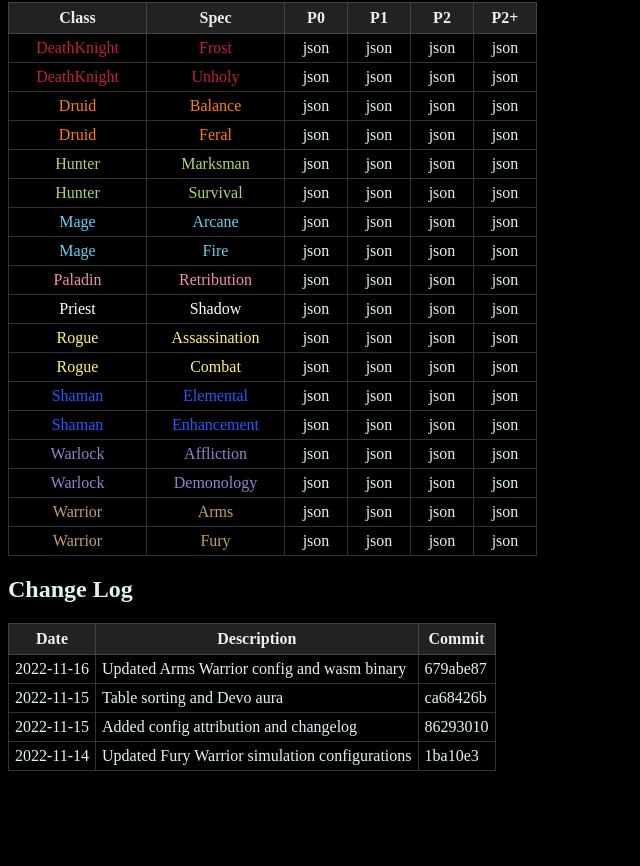
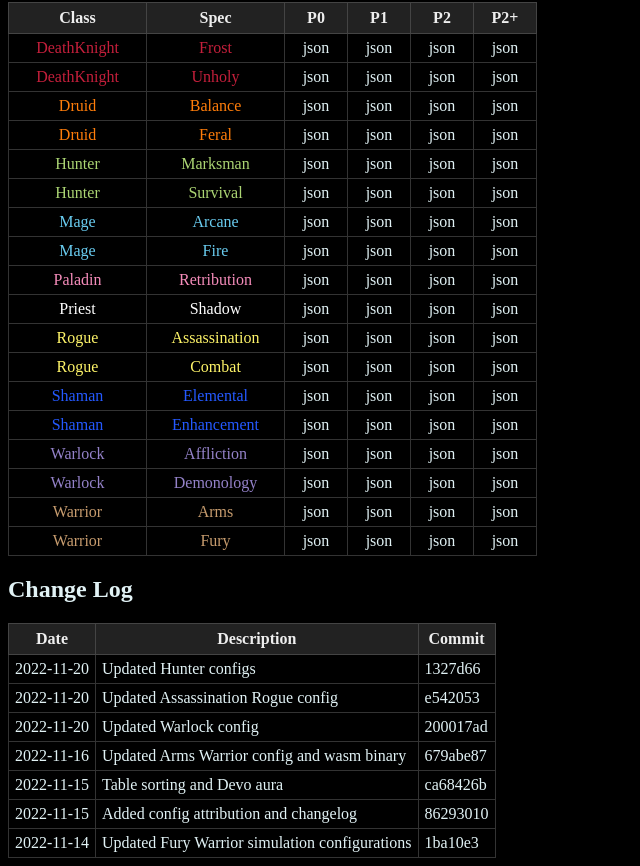
Before and after one commit to b-r-a-n/wotlkscaling, a plain HTML site: page index.html in a window 1280 px wide. Shown: the part 1350-2216 px from the top of the page, without its empty margins (0-640 px from the left). Before the commit the page ends 2129 px from the top, so only its background shows below. Drawn offline with Linux system fonts and the light colour scheme.

Commit message:
Update change log

```diff
--- a/index.html
+++ b/index.html
@@ -60,6 +60,9 @@
             <table id="changesTable" class="change-table">
                 <thead><tr><th>Date</th><th>Description</th><th>Commit</th></tr></thead>
                 <tbody>
+                    <tr><td>2022-11-20</td><td>Updated Hunter configs</td><td><a href="https://github.com/b-r-a-n/wotlkscaling/commit/1327d66bd8ac9b3805bea211f9f4ba17d94a746f">1327d66</a></td></tr>
+                    <tr><td>2022-11-20</td><td>Updated Assassination Rogue config</td><td><a href="https://github.com/b-r-a-n/wotlkscaling/commit/e5420537a258fbee0076b5387018d653fd68d666">e542053</a></td></tr>
+                    <tr><td>2022-11-20</td><td>Updated Warlock config</td><td><a href="https://github.com/b-r-a-n/wotlkscaling/commit/20017ad0c521d39e49e30e7a504777486fa3148c">200017ad</a></td></tr>
                     <tr><td>2022-11-16</td><td>Updated Arms Warrior config and wasm binary</td><td><a href="https://github.com/b-r-a-n/wotlkscaling/commit/679abe8708f6a76cae472d763f33b48992da1919">679abe87</a></td></tr>
                     <tr><td>2022-11-15</td><td>Table sorting and Devo aura</td><td><a href="https://github.com/b-r-a-n/wotlkscaling/commit/ca68426b015d4249b662b540ca86b49cd8d2df6d">ca68426b</a></td></tr>
                     <tr><td>2022-11-15</td><td>Added config attribution and changelog</td><td><a href="https://github.com/b-r-a-n/wotlkscaling/commit/86293010dd52e4e4fb4666dcf49454b8f8db8d85">86293010</a></td></tr>
```
